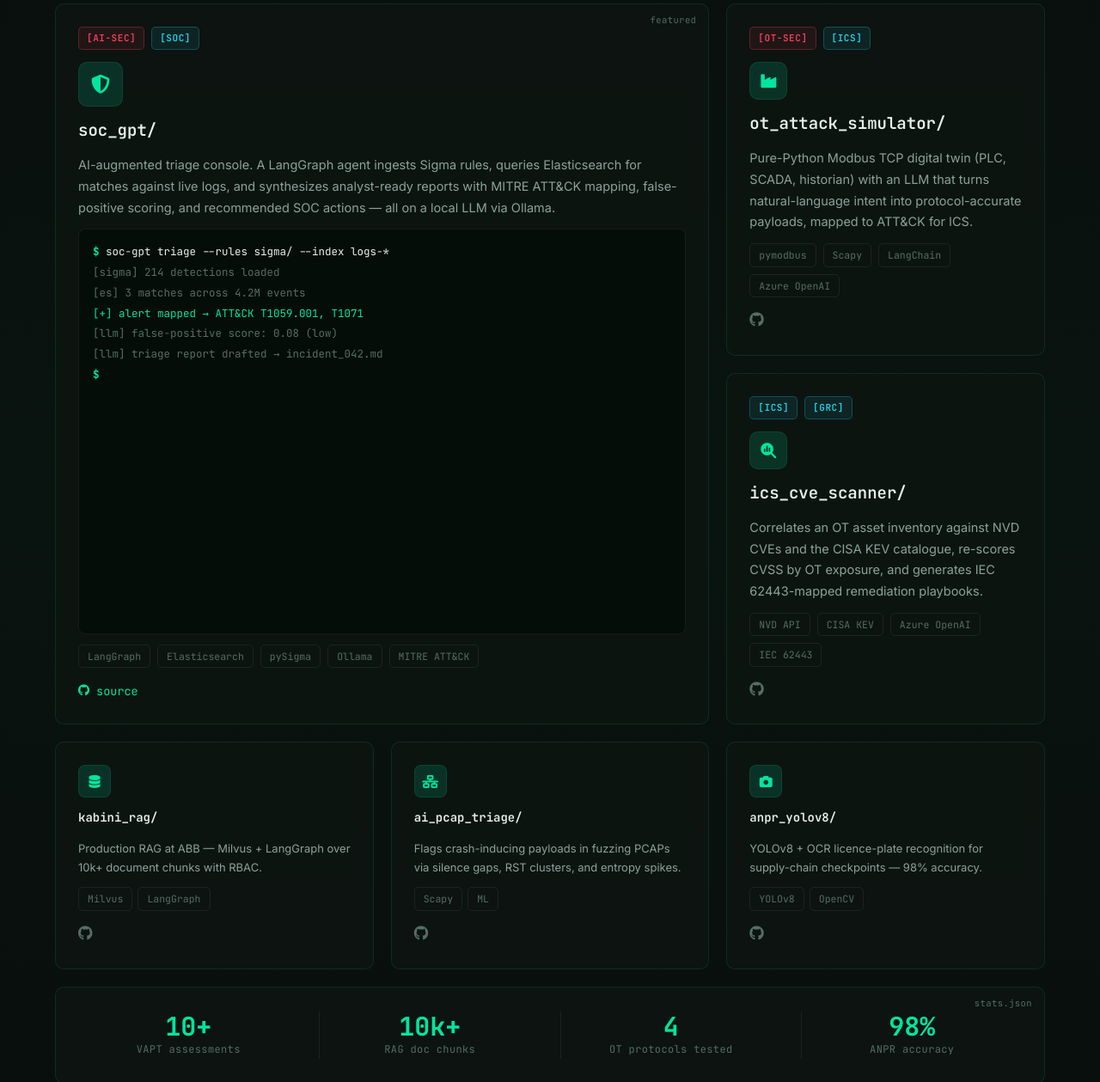
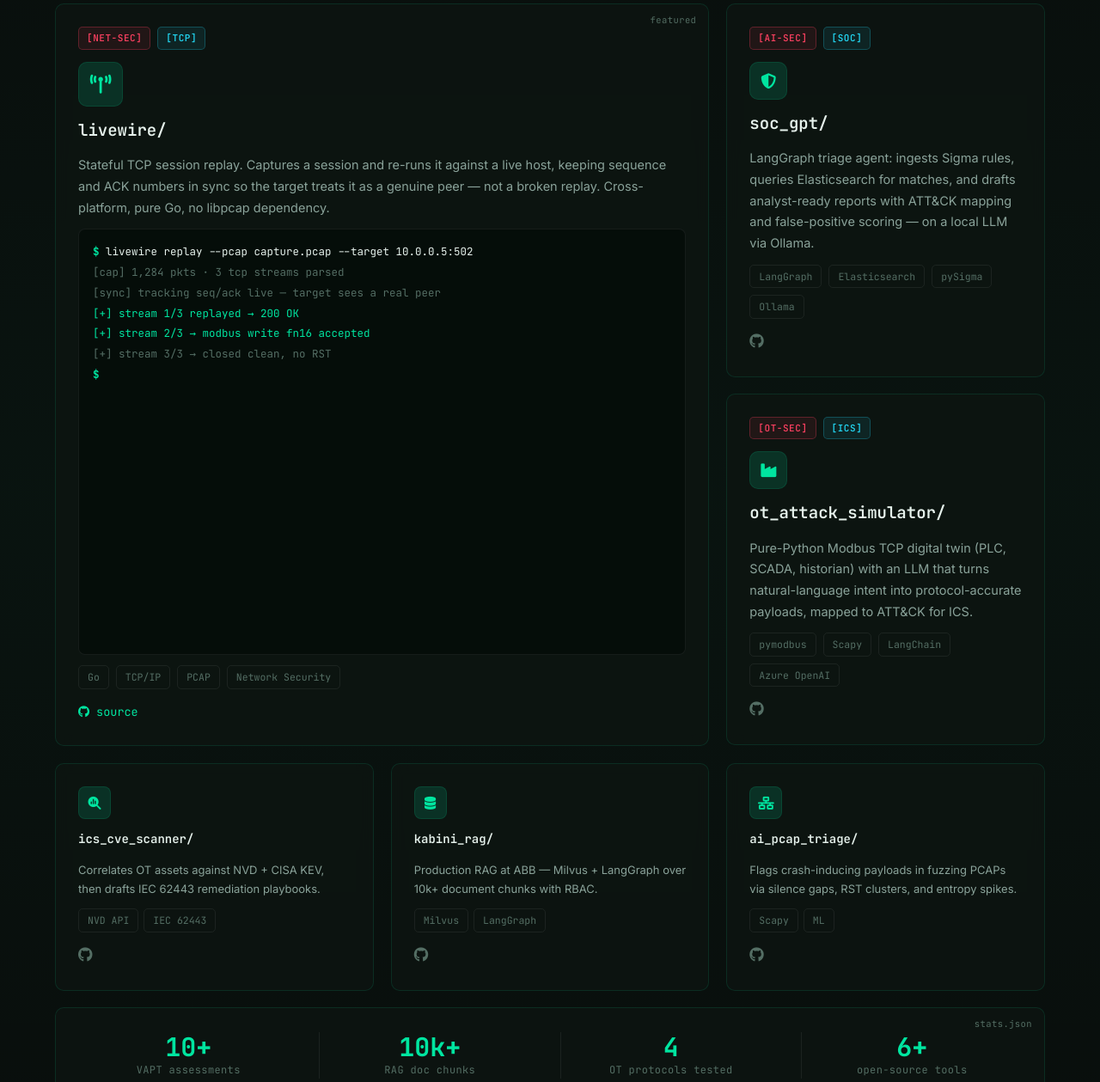
Before and after one commit to kvmukilan/simple-developer-portfolio, a website: page index.html in a window 1280 px wide. Shown: the part 4005-5264 px from the top of the page at 86% size. Drawn offline with Linux system fonts and the light colour scheme.

Commit message:
Feature livewire as hero project, drop ANPR card
- livewire (stateful TCP replay, Go) is now the featured project with demo
- soc_gpt demoted to medium; ics_cve_scanner to small
- remove anpr_yolov8 card; stats now show open-source tool count
- sync terminal REPOS/projects list

Co-Authored-By: Claude Opus 4.8 <noreply@anthropic.com>

```diff
--- a/index.html
+++ b/index.html
@@ -349,38 +349,60 @@
           <!-- Featured Project - Large -->
           <article class="bento-item bento-large project-card console-panel tilt-card reveal" data-panel-label="featured">
             <div class="project-chips">
-              <span class="chip chip-alert">[AI-SEC]</span>
-              <span class="chip">[SOC]</span>
+              <span class="chip chip-alert">[NET-SEC]</span>
+              <span class="chip">[TCP]</span>
             </div>
             <div class="project-icon-large">
-              <i class="fas fa-shield-halved"></i>
+              <i class="fas fa-tower-broadcast"></i>
             </div>
             <div class="project-content">
-              <h3 class="project-title">soc_gpt/</h3>
+              <h3 class="project-title">livewire/</h3>
               <p class="project-description">
-                AI-augmented triage console. A LangGraph agent ingests Sigma rules, queries Elasticsearch for
-                matches against live logs, and synthesizes analyst-ready reports with MITRE ATT&amp;CK mapping,
-                false-positive scoring, and recommended SOC actions — all on a local LLM via Ollama.
+                Stateful TCP session replay. Captures a session and re-runs it against a live host, keeping
+                sequence and ACK numbers in sync so the target treats it as a genuine peer — not a broken
+                replay. Cross-platform, pure Go, no libpcap dependency.
               </p>
               <div class="project-demo" aria-hidden="true">
-                <div class="demo-line"><span class="demo-prompt">$</span> <span class="demo-cmd">soc-gpt triage --rules sigma/ --index logs-*</span></div>
-                <div class="demo-line demo-out">[sigma] 214 detections loaded</div>
-                <div class="demo-line demo-out">[es] 3 matches across 4.2M events</div>
-                <div class="demo-line demo-ok">[+] alert mapped → ATT&amp;CK T1059.001, T1071</div>
-                <div class="demo-line demo-out">[llm] false-positive score: 0.08 (low)</div>
-                <div class="demo-line demo-out">[llm] triage report drafted → incident_042.md</div>
+                <div class="demo-line"><span class="demo-prompt">$</span> <span class="demo-cmd">livewire replay --pcap capture.pcap --target 10.0.0.5:502</span></div>
+                <div class="demo-line demo-out">[cap]  1,284 pkts · 3 tcp streams parsed</div>
+                <div class="demo-line demo-out">[sync] tracking seq/ack live — target sees a real peer</div>
+                <div class="demo-line demo-ok">[+] stream 1/3 replayed → 200 OK</div>
+                <div class="demo-line demo-ok">[+] stream 2/3 → modbus write fn16 accepted</div>
+                <div class="demo-line demo-out">[+] stream 3/3 → closed clean, no RST</div>
                 <div class="demo-line"><span class="demo-prompt">$</span> <span class="t-cursor"></span></div>
               </div>
               <div class="project-tags">
-                <span>LangGraph</span><span>Elasticsearch</span><span>pySigma</span><span>Ollama</span><span>MITRE ATT&amp;CK</span>
+                <span>Go</span><span>TCP/IP</span><span>PCAP</span><span>Network Security</span>
               </div>
             </div>
             <div class="project-links">
-              <a href="https://github.com/kvmukilan/soc-gpt" target="_blank" rel="noopener" class="project-link">
+              <a href="https://github.com/kvmukilan/livewire" target="_blank" rel="noopener" class="project-link">
                 <i class="fab fa-github"></i>
                 <span>source</span>
               </a>
             </div>
+          </article>
+
+          <!-- Medium Project -->
+          <article class="bento-item bento-medium project-card console-panel tilt-card reveal">
+            <div class="project-chips">
+              <span class="chip chip-alert">[AI-SEC]</span>
+              <span class="chip">[SOC]</span>
+            </div>
+            <div class="project-icon">
+              <i class="fas fa-shield-halved"></i>
+            </div>
+            <h3 class="project-title">soc_gpt/</h3>
+            <p class="project-description">
+              LangGraph triage agent: ingests Sigma rules, queries Elasticsearch for matches, and drafts
+              analyst-ready reports with ATT&amp;CK mapping and false-positive scoring — on a local LLM via Ollama.
+            </p>
+            <div class="project-tags">
+              <span>LangGraph</span><span>Elasticsearch</span><span>pySigma</span><span>Ollama</span>
+            </div>
+            <a href="https://github.com/kvmukilan/soc-gpt" target="_blank" rel="noopener" class="project-link-icon" aria-label="GitHub repo">
+              <i class="fab fa-github"></i>
+            </a>
           </article>
 
           <!-- Medium Project -->
@@ -405,22 +427,15 @@
             </a>
           </article>
 
-          <!-- Medium Project -->
-          <article class="bento-item bento-medium project-card console-panel tilt-card reveal">
-            <div class="project-chips">
-              <span class="chip">[ICS]</span>
-              <span class="chip">[GRC]</span>
-            </div>
-            <div class="project-icon">
+          <!-- Small Project -->
+          <article class="bento-item bento-small project-card console-panel tilt-card reveal">
+            <div class="project-icon-small">
               <i class="fas fa-magnifying-glass-chart"></i>
             </div>
-            <h3 class="project-title">ics_cve_scanner/</h3>
-            <p class="project-description">
-              Correlates an OT asset inventory against NVD CVEs and the CISA KEV catalogue, re-scores CVSS
-              by OT exposure, and generates IEC 62443-mapped remediation playbooks.
-            </p>
-            <div class="project-tags">
-              <span>NVD API</span><span>CISA KEV</span><span>Azure OpenAI</span><span>IEC 62443</span>
+            <h3 class="project-title-small">ics_cve_scanner/</h3>
+            <p class="project-description-small">Correlates OT assets against NVD + CISA KEV, then drafts IEC 62443 remediation playbooks.</p>
+            <div class="project-tags-small">
+              <span>NVD API</span><span>IEC 62443</span>
             </div>
             <a href="https://github.com/kvmukilan/ics-supply-chain-scanner" target="_blank" rel="noopener" class="project-link-icon" aria-label="GitHub repo">
               <i class="fab fa-github"></i>
@@ -458,21 +473,6 @@
             </a>
           </article>
 
-          <!-- Small Project -->
-          <article class="bento-item bento-small project-card console-panel tilt-card reveal">
-            <div class="project-icon-small">
-              <i class="fas fa-camera"></i>
-            </div>
-            <h3 class="project-title-small">anpr_yolov8/</h3>
-            <p class="project-description-small">YOLOv8 + OCR licence-plate recognition for supply-chain checkpoints — 98% accuracy.</p>
-            <div class="project-tags-small">
-              <span>YOLOv8</span><span>OpenCV</span>
-            </div>
-            <a href="https://github.com/kvmukilan" target="_blank" rel="noopener" class="project-link-icon" aria-label="GitHub repo">
-              <i class="fab fa-github"></i>
-            </a>
-          </article>
-
           <!-- Stats Card -->
           <article class="bento-item bento-stats console-panel reveal" data-panel-label="stats.json">
             <div class="stats-grid">
@@ -490,8 +490,8 @@
                 <span class="stat-label">OT protocols tested</span>
               </div>
               <div class="stat-item">
-                <span class="stat-value">98%</span>
-                <span class="stat-label">ANPR accuracy</span>
+                <span class="stat-value">6+</span>
+                <span class="stat-label">open-source tools</span>
               </div>
             </div>
           </article>
--- a/script.js
+++ b/script.js
@@ -24,12 +24,12 @@ const SITE = {
   linkedin: 'https://linkedin.com/in/karmukilanv/',
   resume: 'https://drive.google.com/file/d/14yhv1semLOU-DD0yfy_IakYYBN3rKjk5/view?usp=sharing',
   projects: [
+    'livewire/            — stateful TCP session replay, seq/ack-synced, pure Go',
     'soc_gpt/             — LangGraph SOC triage: Sigma → Elasticsearch → ATT&CK reports',
     'ot_attack_simulator/ — Modbus digital twin + LLM attack generator (ATT&CK for ICS)',
     'ics_cve_scanner/     — NVD + CISA KEV correlation, IEC 62443 remediation playbooks',
     'kabini_rag/          — production RAG at ABB: Milvus + LangGraph, RBAC, 10k+ chunks',
     'ai_pcap_triage/      — ML triage of fuzzing-session PCAPs',
-    'anpr_yolov8/         — YOLOv8 + OCR licence-plate recognition (98%)',
   ],
   certs: [
     'Databricks GenAI Fundamentals            [2025]',
@@ -312,13 +312,13 @@ function termPrintLink(label, url) {
 /* Page sections `cd` can jump to, and repos `open` can launch. */
 const SECTIONS = ['about', 'skills', 'experience', 'projects', 'proof', 'contact'];
 const REPOS = {
+  livewire: 'https://github.com/kvmukilan/livewire',
   soc_gpt: 'https://github.com/kvmukilan/soc-gpt',
   ot_attack_simulator: 'https://github.com/kvmukilan/ot-digital-twin',
   ics_cve_scanner: 'https://github.com/kvmukilan/ics-supply-chain-scanner',
   // ✏️ EDIT: no public repo yet — these fall back to the profile
   kabini_rag: SITE.github,
   ai_pcap_triage: SITE.github,
-  anpr_yolov8: SITE.github,
 };
 
 const FILES = {
```
